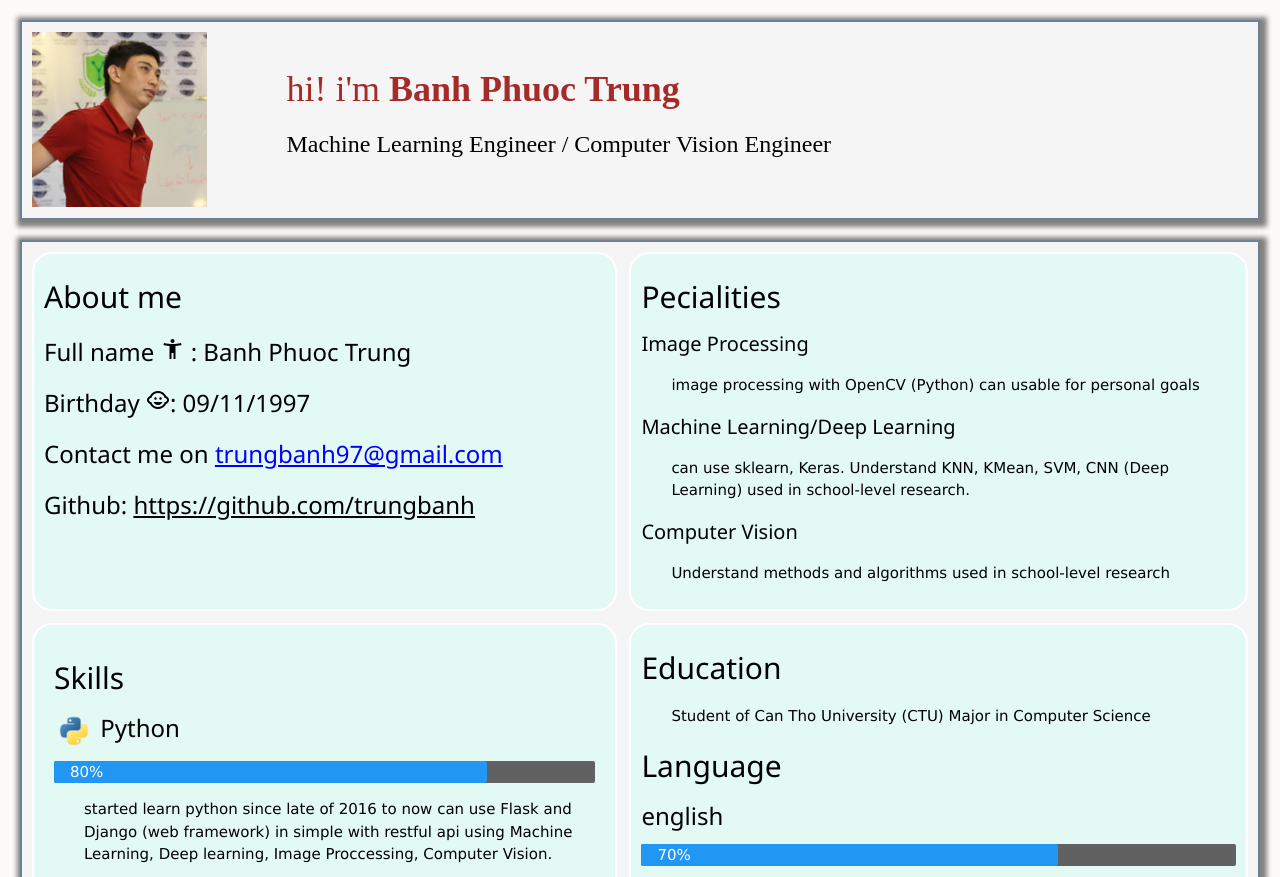
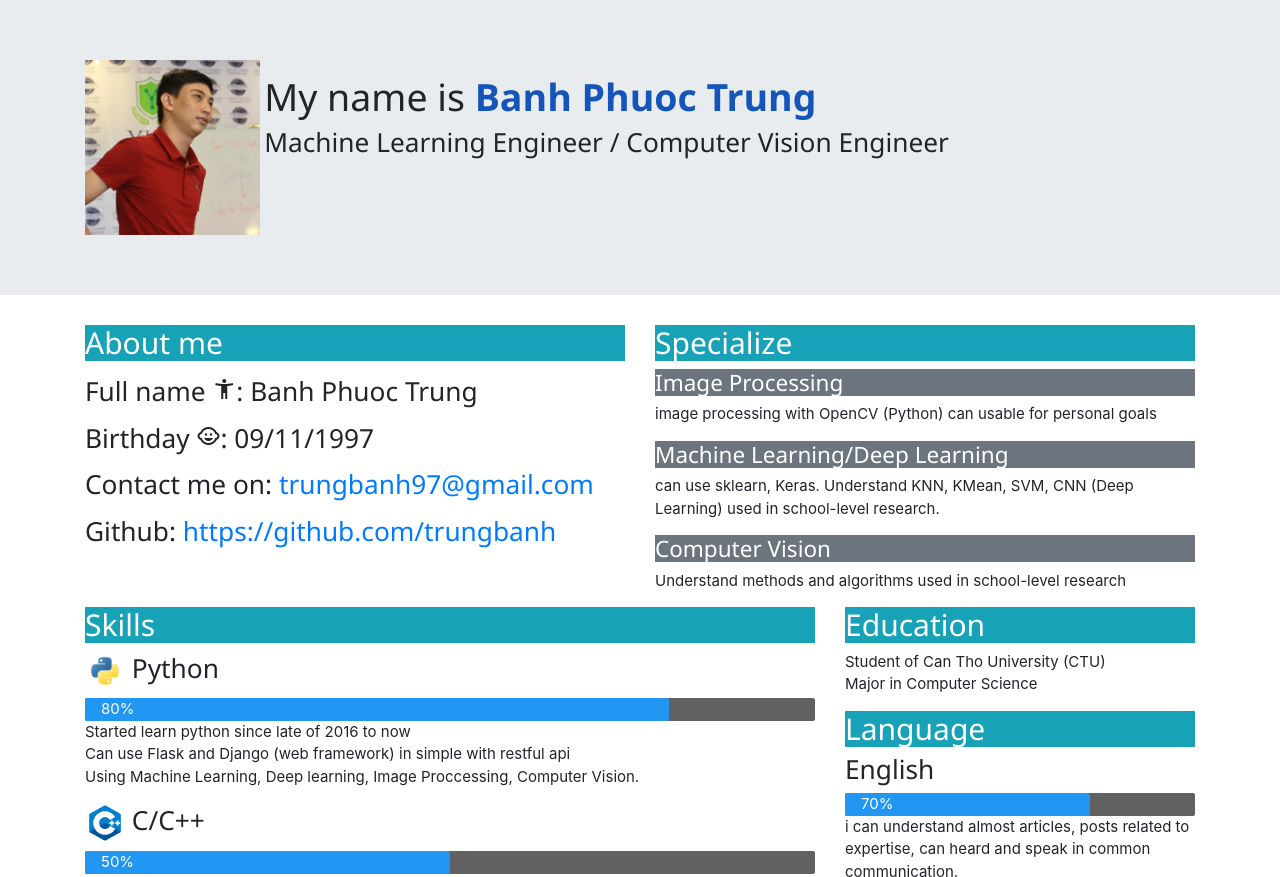
Before and after one commit to trungbanh/introdue, a plain HTML site: page index.html in a window 1280 px wide. Shown: the top 877 px of the page. Drawn offline with nearby package versions, Linux system fonts and the light colour scheme.

Commit message:
changer to Boottrap

```diff
--- a/index.html
+++ b/index.html
@@ -4,66 +4,69 @@
     <meta charset="UTF-8">
     <meta name="viewport" content="width=device-width, initial-scale=1.0">
     <meta http-equiv="X-UA-Compatible" content="ie=edge">
-    <title>My cv</title>
+
+    <link rel="stylesheet" href="https://www.w3schools.com/w3css/4/w3.css">
     <link rel="stylesheet" href="https://fonts.googleapis.com/icon?family=Material+Icons">
-    <link rel="stylesheet" type="text/css" href="src/main.css">
-    <link rel="stylesheet" href="https://www.w3schools.com/w3css/4/w3.css">
+    <link rel="stylesheet" href="https://stackpath.bootstrapcdn.com/bootstrap/4.3.1/css/bootstrap.min.css" integrity="sha384-ggOyR0iXCbMQv3Xipma34MD+dH/1fQ784/j6cY/iJTQUOhcWr7x9JvoRxT2MZw1T" crossorigin="anonymous">
+<script src="https://stackpath.bootstrapcdn.com/bootstrap/4.3.1/js/bootstrap.min.js" integrity="sha384-JjSmVgyd0p3pXB1rRibZUAYoIIy6OrQ6VrjIEaFf/nJGzIxFDsf4x0xIM+B07jRM" crossorigin="anonymous"></script>
+    <title>Trung cv</title>
 </head>
 <body>
-    <div class="head">
-        <div class="avata">
-            <img src="./template/avata.jpeg" width="175" height="175" >
+
+    <div class="jumbotron jumbotron-fluid">
+        <div class="container">
+            <span style="display: inline-block">
+                <div class="" style="display: inherit;">
+                    <img src="./template/avata.jpeg" width="175" height="175" />
                 </div>
 
-        <div class="intro">
-            <h1 id="name">
-                hi! i'm  <strong>Banh Phuoc Trung</strong>
+                <div style="display: inherit;" >
+                    <h1 class="display-5">
+                        My name is <strong style="color: rgb(19, 85, 185)">Banh Phuoc Trung</strong>
                     </h1>
-            <h3 id="work">
+                    <h3 class="lead-3">
                         Machine Learning Engineer / Computer Vision Engineer
                     </h3>
                 </div>
+            </span>
         </div>
-    <div class="contend">
-        <div class="about">
-            <h2>About me </h2>
+    </div>
+    <div class="container bg-white">
+        <div class="row">
+            <div class="col-6">
+                <h2 class="text-white bg-info">About me </h2>
                 <p>
                     <h3>Full name <i class="material-icons">
-                    accessibility_new</i> :
+                        accessibility_new</i>:
                     Banh Phuoc Trung </h3>
                 </p>
                 <div>
                     <h3>Birthday <i class="material-icons"> child_care </i>: 09/11/1997 </h3>
                 </div>
                 <p>
-                <h3>Contact me on  <a id="linktofb" href="mailto:trungbanh97@gmail.com">trungbanh97@gmail.com</a></h3>
+                    <h3 >Contact me on: <a id="linktofb" href="mailto:trungbanh97@gmail.com">trungbanh97@gmail.com</a></h3>
                 </p>
                 <p>
-                <h3> Github: <a href="https://github.com/trungbanh" > https://github.com/trungbanh </a> </h3>
+                    <h3>Github: <a href="https://github.com/trungbanh" > https://github.com/trungbanh </a> </h3>
                 </p>
-
             </div>
-        <div class="pecialities">
-            <h2>Pecialities </h2>
-            <div class="workon">
-                <div class="pecial-contend">
-                    <h4>Image Processing </h4>
+            <div class="col-6">
+                <h2 class="text-white bg-info">Specialize </h2>
+                <h4 class="bg-secondary text-white">Image Processing </h4>
                 <p>
                     image processing with OpenCV (Python) can usable for personal goals
                 </p>
-                    <h4>Machine Learning/Deep Learning </h4>
+                <h4 class="bg-secondary text-white">Machine Learning/Deep Learning </h4>
                 <p>
                     can use sklearn, Keras. Understand KNN, KMean, SVM, CNN (Deep Learning) used in school-level research.
                 </p>
-                    <h4>Computer Vision </h4>
+                <h4 class="bg-secondary text-white">Computer Vision </h4>
                 <p>
                     Understand methods and algorithms used in school-level research
                 </p>
             </div>
-            </div>
-        </div>
-        <div class="skills">
-            <h2>Skills</h2>
+            <div class="col-8 ">
+                <h2 class="text-white bg-info">Skills</h2>
                     <h3>
                         <img  src="template/python.png" style="width:40px;height:40px; ">
                         Python
@@ -72,9 +75,9 @@
                         <div class="w3-container w3-blue w3-round-small" style="width:80%">80%</div>
                     </div>
                     <p>
-                    started learn python since late of 2016 to now
-                    can use Flask and Django (web framework) in simple with restful api
-                    using Machine Learning, Deep learning, Image Proccessing, Computer Vision.
+                        Started learn python since late of 2016 to now  </br>
+                        Can use Flask and Django (web framework) in simple with restful api </br>
+                        Using Machine Learning, Deep learning, Image Proccessing, Computer Vision.
                     </p>
                     <h3>
                         <img  src="template/c.png" style="width:40px;height:40px; ">
@@ -120,15 +123,15 @@
                     </p>
 
             </div>
-        <div class="edu">
-            <h2>Education</h2>
+            <div class="col-4">
+                <h2 class="text-white bg-info">Education</h2>
                 <p>
-                Student of Can Tho University (CTU)
+                    Student of Can Tho University (CTU) </br>
                     Major in Computer Science
                 </p>
 
-            <h2>Language </h2>
-            <h3>english </h3>
+                <h2 class="text-white bg-info" >Language </h2>
+                <h3>English </h3>
                 <div class="w3-dark-grey w3-round-small">
                     <div class="w3-container w3-blue w3-round-small" style="width:70%">70%</div>
                 </div>
@@ -137,7 +140,7 @@
                     can heard and speak in common communication.
                 </p>
 
-            <h2>Experience</h2>
+                <h2 class="text-white bg-info">Experience</h2>
                 <p>- 2017 join class "Android application develope", join the hackathon contest on Android, learn Git start to use Github </p>
                 <p>- 2018 leanr nodejs become member of Fossasia in CanTho city </p>
                 <p>- 2018 attend hackathon AWS in SaiGon city</p>
@@ -145,5 +148,7 @@
             </div>
 
         </div>
+
+    </div>
 </body>
 </html>
--- a/src/main.css
+++ /dev/null
@@ -1,93 +0,0 @@
-body {
-    background-color: snow;
-    margin:10px;
-}
-
-#linktofb{
-    color: blue;
-}
-.intro {
-    grid-area: intro;
-    padding-top: 20px;
-    margin-left: 10px;
-}
-.avata {
-    grid-area: avata;
-}
-.head {
-    padding: 10px;
-    margin: 20px;
-    border: 2px slategrey solid;
-    height: 200px;
-    width: auto;
-    background-color: whitesmoke ;
-    box-shadow: 2px 2px 5px 5px gray;
-    display: grid;
-    grid-template-areas: "avata intro intro intro intro intro intro"
-}
-
-h5 {
-    padding-left: 30px;
-}
-p {
-    padding-left: 30px;
-}
-#name {
-    color: brown;
-    font-family: "FontAwesome";
-    font-style: normal;
-    font-weight: normal;
-}
-#work{
-    font-family: "themify";
-    font-style: normal;
-    font-weight: 400;
-}
-.about {
-    grid-area: about;
-
-    margin: 5px;
-    padding: 10px;
-    background-color:rgb(227, 249, 243);
-    border: solid 2px white;
-    border-radius: 20px;
-}
-.pecialities{
-    grid-area: pecialities;
-
-    margin: 5px;
-    padding: 10px;
-    background-color:rgb(227, 249, 243);
-    border: solid 2px white;
-    border-radius: 20px;
-}
-.skills{
-    grid-area: skills;
-
-    margin: 5px;
-    padding: 20px;
-    background-color:rgb(227, 249, 243);
-    border: solid 2px white;
-    border-radius: 20px;
-}
-.edu {
-    grid-area: edu;
-
-    margin: 5px;
-    padding: 10px;
-    background-color:rgb(227, 249, 243);
-    border: solid 2px white;
-    border-radius: 20px;
-}
-.contend {
-    padding: 5px;
-    margin: 20px;
-    background-color: whitesmoke;
-    display: grid;
-    grid-template-areas:
-    "about pecialities pecialities"
-    "skills edu edu";
-    grid-gap: 2px;
-    border: 2px slategrey solid;
-    box-shadow: 2px 2px 5px 5px gray;
-}
```
Lines whose indentation alone changed are shown as unchanged.
